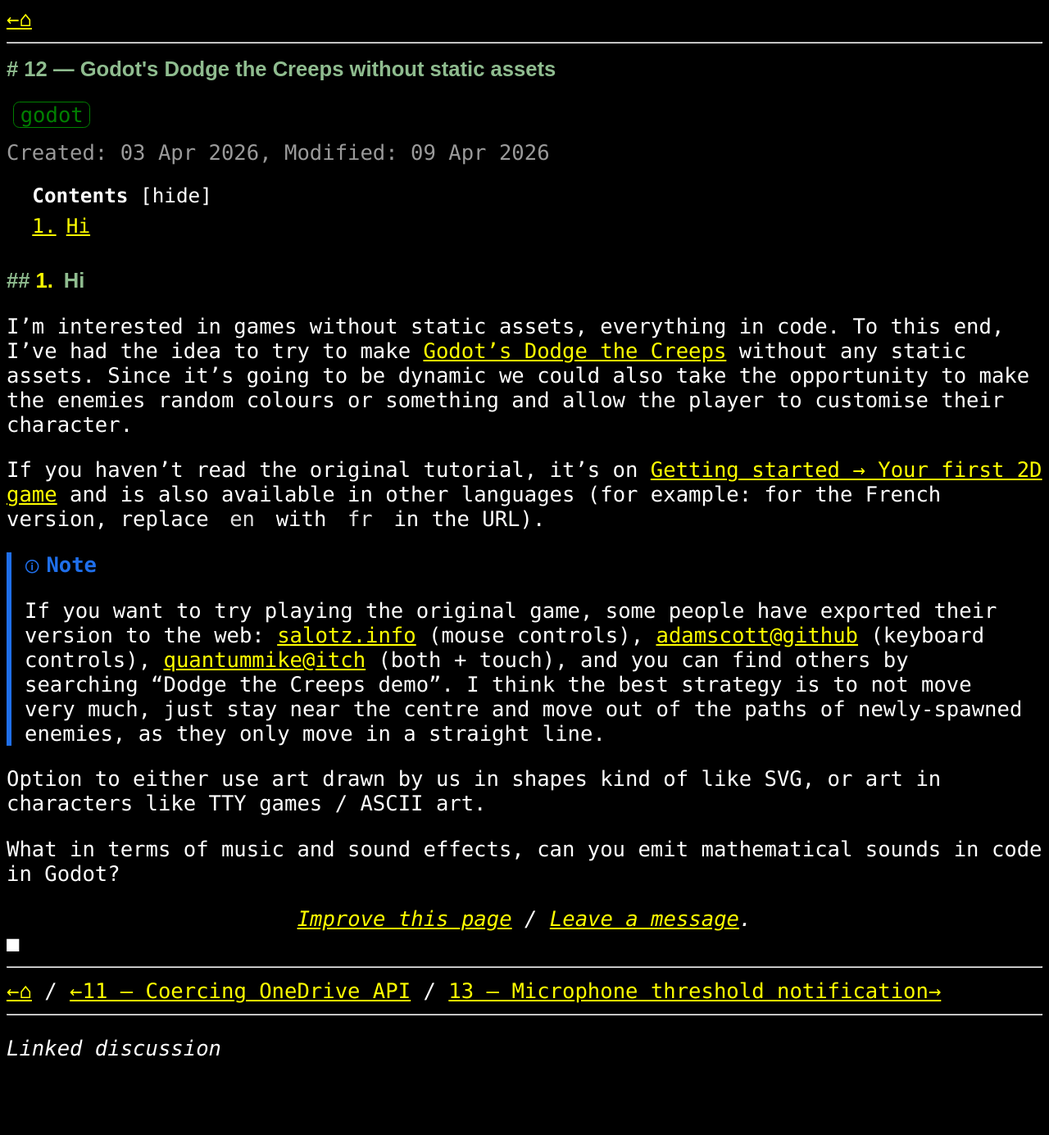
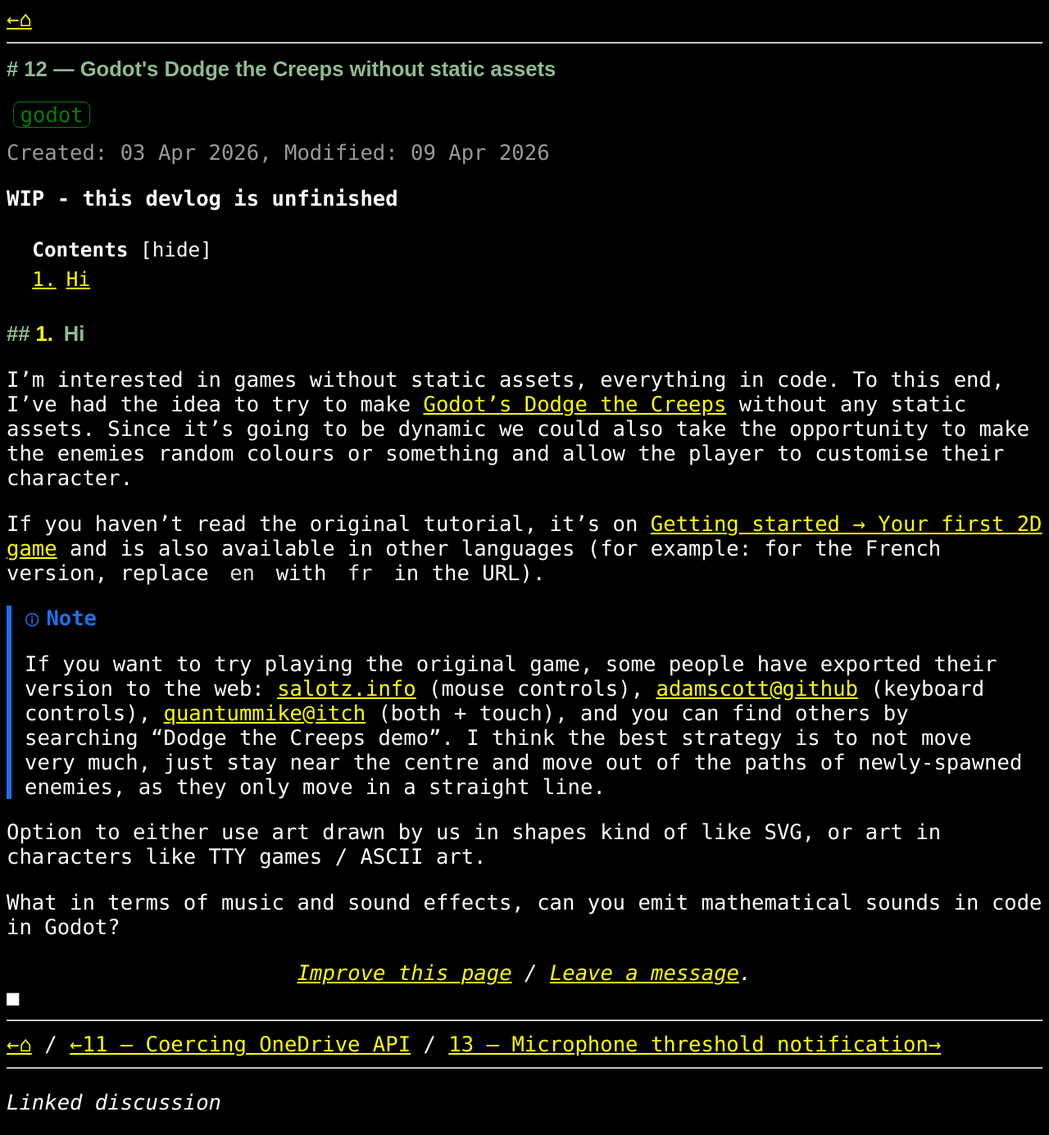
Before and after one commit to plu5/plu5.github.io, a Jekyll site: the page built from _devlog/12-godot-dynamic-dodge-the-creeps.md, in a window 1280 px wide. Shown: the whole page at 82% size. Built offline with Jekyll 4.4.1, drawn with Linux system fonts in a browser that asks for light colours; comment, search, counter and statistics services are not loaded; before the commit the page ends 1320 px from its top, so only the background shows below that.

Commit message:
feat(layouts): Add wip devlog notice

```diff
--- a/_layouts/post.html
+++ b/_layouts/post.html
@@ -14,6 +14,10 @@ layout: default
 
   {% if page.path contains '_brouillon' %}
   <p><b>Warning: This is an unfinished article from the graveyard of unfinished articles. It has been deemed unfit to publish as an article and may contain erroneous information or be a waste of time to read. Proceed at your own peril.</b></p>
+  {% endif %}
+
+  {% if page.path contains '_devlog' and page.wip == true %}
+  <p><b>WIP - this devlog is unfinished</b></p>
   {% endif %}
 
   {% include toc_wrapper.html %}
```
